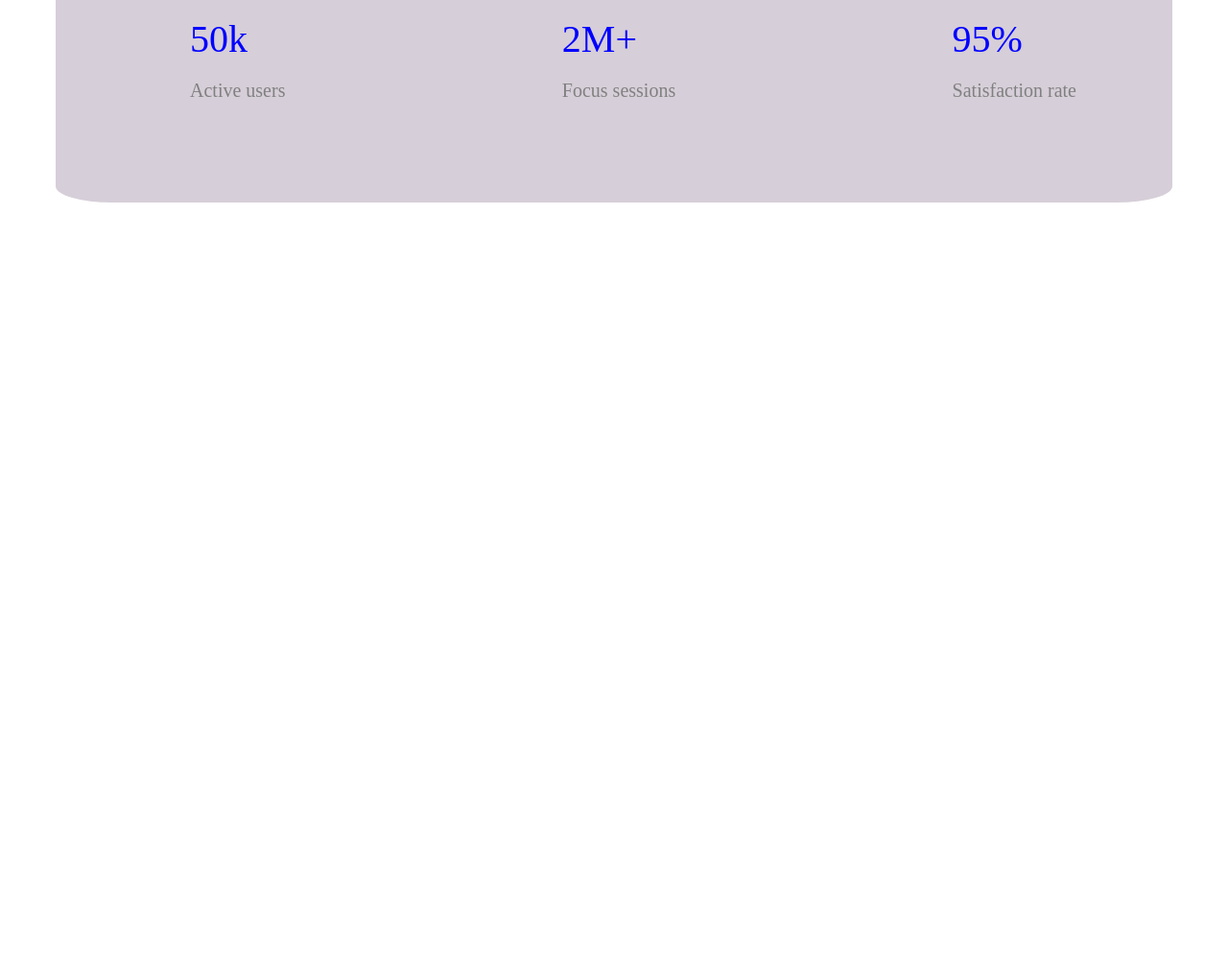
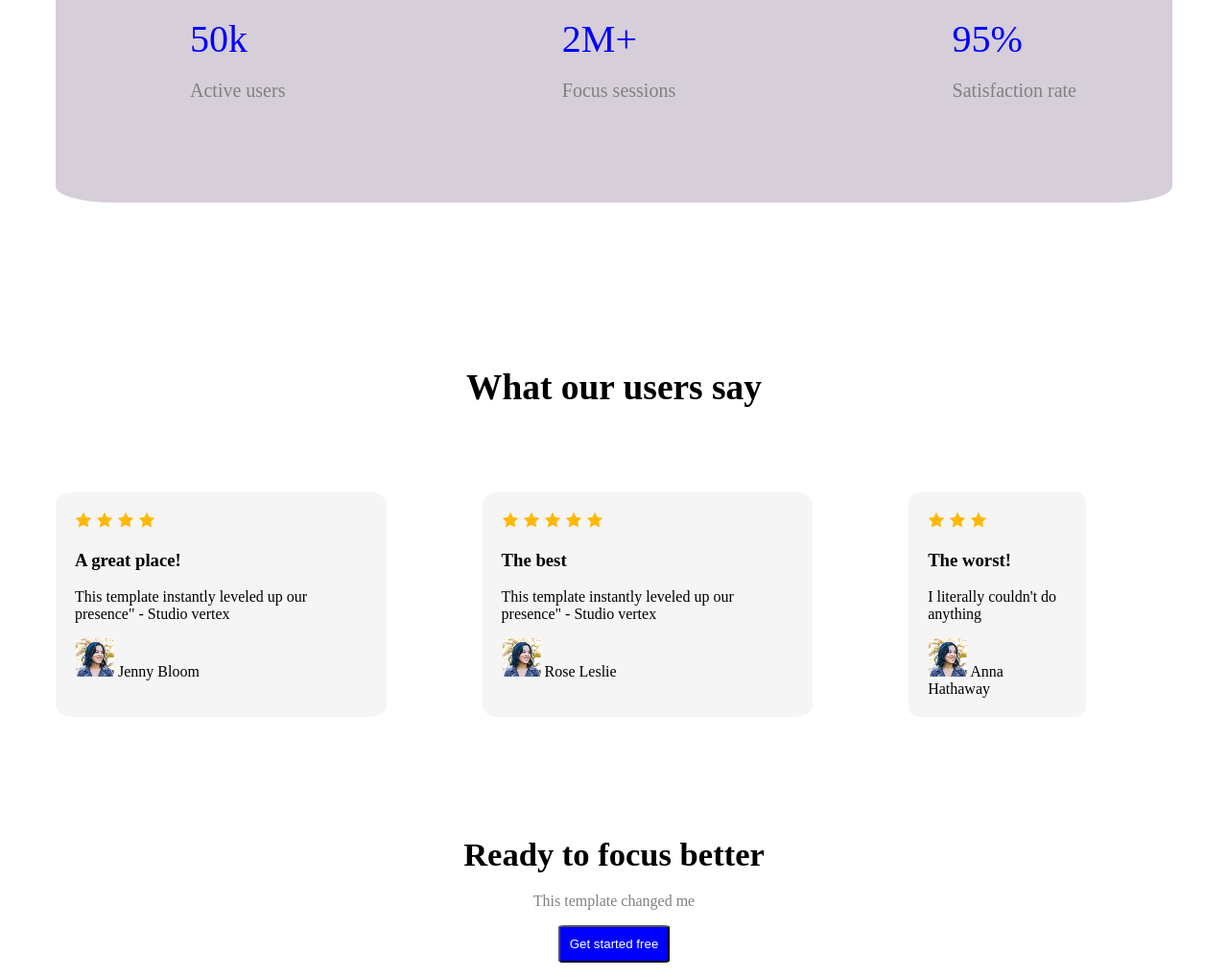
Before and after one commit to nahid-mia/new-web, a plain HTML site: page main.html in a window 1280 px wide. Shown: the part 1100-2118 px from the top of the page at 96% size. Before the commit the page ends 1391 px from the top, so only its background shows below. Drawn offline with Linux system fonts and the light colour scheme.

Commit message:
third page shesh

```diff
--- a/main.html
+++ b/main.html
@@ -17,7 +17,7 @@
 
     <section class="second">
         <h1>See it in Action<span id="gray"><h6><small>Explore the live preview and imagine your <br> brand in this bold new look</small></h6></span><button class="choto">Launch Live Preview</button></h1>
-        <img src="Assets/webpage second.jpg" alt="SO! sorry,,," id="second_photo">
+        <img src="Assets/wc-mini.png" alt="SO! sorry,,," id="second_photo">
     </section><br><br><br><br>
 
     <section class="boxy">
@@ -26,6 +26,50 @@
             <li>50k<br><span class="box_last">Active users</span></li>
             <li>2M+<br><span class="box_last">Focus sessions</span></li>
             <li>95%<br><span class="box_last">Satisfaction rate</span></li>
+    </section><br><br><br>
+
+    <div id="feedback"><h3>What our users say</h3></div>
+    <section class="box">
+        <div class="first_box">
+            <img src="Assets/icon-star.png" alt="">
+            <img src="Assets/icon-star.png" alt="">
+            <img src="Assets/icon-star.png" alt="">
+            <img src="Assets/icon-star.png" alt=""><br>
+            <h3>A great place!</h3>
+            <p class="grey">This template instantly leveled up our presence" - Studio vertex</p>
+            <img src="Assets/avatar.png" alt=""> Jenny Bloom
+        </div>
+
+        <div class="second_box">
+            <img src="Assets/icon-star.png" alt="">
+            <img src="Assets/icon-star.png" alt="">
+            <img src="Assets/icon-star.png" alt="">
+            <img src="Assets/icon-star.png" alt="">
+            <img src="Assets/icon-star.png" alt="">
+            <h3>The best</h3>
+            <p class="grey">This template instantly leveled up our presence" - Studio vertex</p>
+            <img src="Assets/avatar.png" alt=""> Rose Leslie
+        </div>
+
+        <div class="third_box">
+            <img src="Assets/icon-star.png" alt="">
+            <img src="Assets/icon-star.png" alt="">
+            <img src="Assets/icon-star.png" alt="">
+            <h3>The worst!</h3>
+            <p class="grey">I literally couldn't do anything</p>
+            <img src="Assets/avatar.png" alt=""> Anna Hathaway
+        </div>
+    </section><br><br><br>
+
+    <section class="ready_to">
+        <h1 id="ready"><big><big><bold>Ready to focus better</bold></big></big></h1>
+        <p id="detail">This template changed me</p>
+        <button id="free">
+            Get started free
+        </button><br><br>
+        <img src="Assets/wc-big.png" alt="" id="image">
+
+
     </section>
 
 
--- a/styles.css
+++ b/styles.css
@@ -76,3 +76,69 @@
     font-size: 20px;
     color: gray;
 }
+
+#feedback{
+    font-size: xx-large;
+    font-style: bold;
+    text-align: center;
+
+}
+
+.first_box{
+    border: 50px;
+    background: whitesmoke;
+    margin: 50px 50px 50px 50px;
+    padding: 20px;
+    display: block;
+    border-radius: 5%;
+}
+
+.second_box{
+    border: 50px;
+    background: whitesmoke;
+    margin: 50px 50px 50px 50px;
+    padding: 20px;
+    display: block;
+    border-radius: 5%;
+}
+
+.third_box{
+    border: 50px;
+    background: whitesmoke;
+    margin: 50px 50px 50px 50px;
+    padding: 20px;
+    display: block;
+    border-radius: 5%;
+
+}
+.box{
+    display: flex;
+    justify-content: space-between;
+    margin-right: 90px;
+}
+
+#ready{
+    text-align: center;
+}
+
+#detail{
+    text-align: center;
+    color: gray;
+}
+
+#free{
+    padding: 10px;
+    background-color: blue;
+    text-decoration: white;
+    color: white;
+    text-align: center;
+    border-radius: 5%;
+}
+
+.ready_to{
+    text-align: center;
+}
+
+#image{
+    border-radius: 5%;
+}
```
